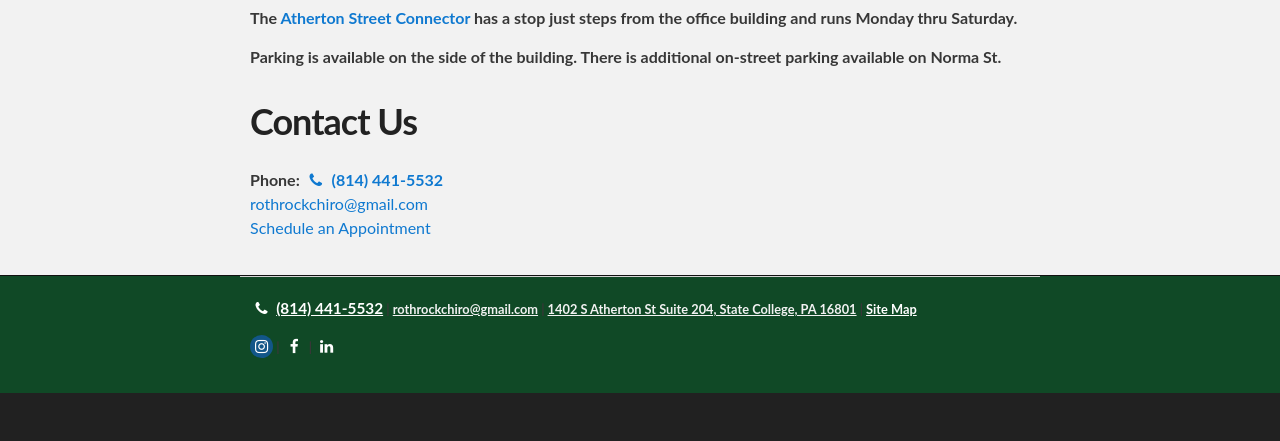
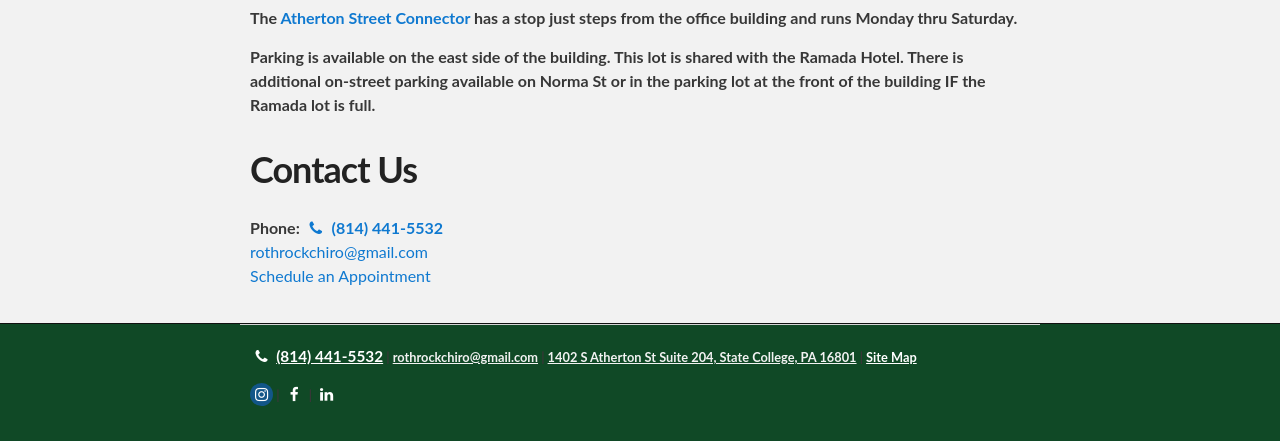
Before and after one commit to evpitcel/evpitcel.github.io, a Jekyll site: the page built from location.html, in a window 1280 px wide, cut to the strip 965-1406 px from the top of the page. Built offline with Jekyll 4.4.1, drawn with Linux system fonts in a browser that asks for light colours; before the commit the page ends 1358 px from its top, so only the background shows below that.

Commit message:
Update location.html
parking updates

```diff
--- a/location.html
+++ b/location.html
@@ -30,7 +30,7 @@ description: Rothrock Chiropractic is located in State College, PA. Phone:(814)
 <div class="row">
    <!-- <div class="column" style="width:40%"> -->
     <p><b>The <a href="https://catabus.com/route-page/asconnector/">Atherton Street Connector</a> has a stop just steps from the office building and runs Monday thru Saturday. </b>
-    <p><b>Parking is available on the side of the building. There is additional on-street parking available on Norma St.</b>
+    <p><b>Parking is available on the east side of the building. This lot is shared with the Ramada Hotel. There is additional on-street parking available on Norma St or in the parking lot at the front of the building IF the Ramada lot is full.</b>
 
  <!-- </div> -->
 </div>
```
